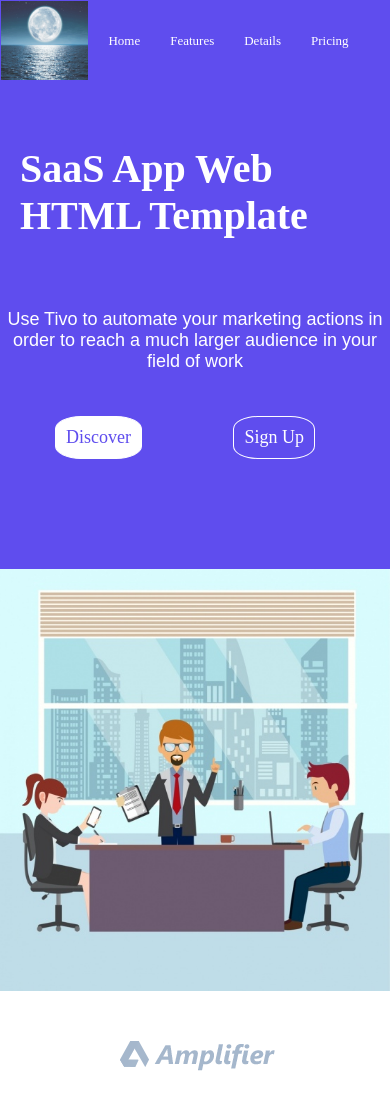
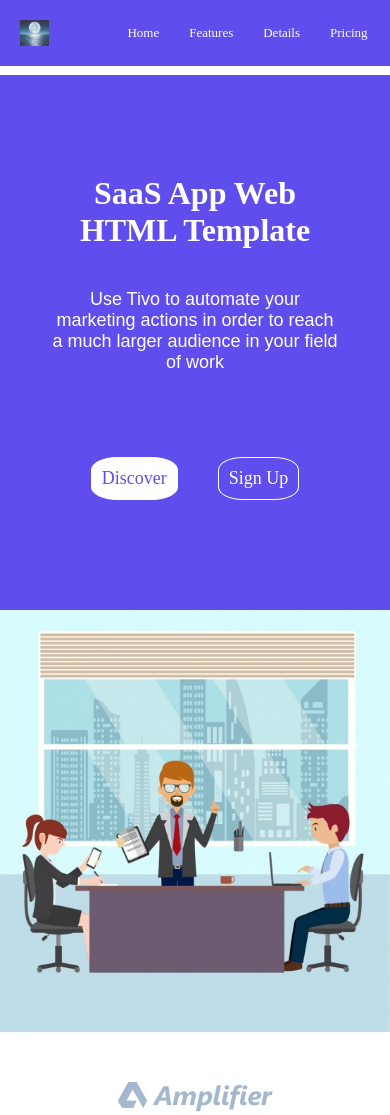
Before and after one commit to BrunoFred/tivo-training-website, a plain HTML site: page index.html in a window 390 px wide. Shown: the top 1115 px of the page. Drawn offline with Linux system fonts and the light colour scheme.

Commit message:
responsivo 800,1200

```diff
--- a/css/index.css
+++ b/css/index.css
@@ -213,15 +213,12 @@ a {
     margin-bottom: 2rem;
 }
 
+                                /* Screen 400px */
+
 @media only screen and (max-width: 400px) {
-    *  {
-        margin: 0;
-        padding: 0;
-    }
-
     .nav {
         background-color: #5f4dee;
-        padding: 1px;
+        padding: 20px;
         display: flex;
         justify-content: space-between;
         align-items: center;
@@ -231,7 +228,7 @@ a {
 
     nav ul {
         display: flex;
-        justify-content: right;
+        justify-content: center;
         margin-right: 50px;
     }
 
@@ -292,7 +289,6 @@ a {
     .left-text p{
         text-align: center;
         font-family: 'Quicksand', sans-serif;
-
         font-size: 1.125rem;
         margin-bottom: 2.125rem;
         color: white;
@@ -374,3 +370,143 @@ a {
         padding: 0px 0px 0px 0px;
     }
 }
+
+@media only screen and (max-width: 800px) {
+    .nav{
+        padding: 20px;
+    }
+
+    .logo img{
+        width: 20%;
+    }
+
+    .left-text h1{
+        padding: 100px 50px 0px 50px;
+        font-size: 2rem;
+        text-align: center;
+    }
+
+    .left-text p{
+        padding: 40px 50px;
+    }
+
+    .button{
+        justify-content: center;
+    }
+
+    .discover-button, .signup-button{
+        margin: 10px 20px;
+    }
+
+    .img-div{
+        display: grid;
+        grid-column-start: 1;
+        grid-column-end: 12;
+        justify-content: center;
+    }
+
+    .clients{
+        display: flex;
+        justify-content: center;
+    }
+
+    .container-image .image{
+        display: grid;
+        margin-left: auto;
+        margin-right: auto;
+        width: 50%;
+    }
+
+    .featuring-title{
+        text-align: center;
+    }
+
+    .container-footer{
+        display: block;
+    }
+
+    .featuring-text{
+        text-align: center;
+    }
+
+    .footer-title, .footer-text{
+        justify-content: left;
+        padding: 0px 0px 0px 30px;
+    }
+
+}
+
+/* @media only screen and (max-width: 1200px) {
+    .nav{
+        padding: 15px;
+    }
+
+    .logo img{
+        width: 20%;
+    }
+
+    .left-text h1{
+        padding: 100px 50px 0px 50px;
+        font-size: 2rem;
+        text-align: left;
+    }
+
+    .left-text p{
+        text-align: left;
+        padding: 40px 50px;
+    }
+
+    .button{
+        justify-content: left;
+    }
+
+    .discover-button, .signup-button{
+        margin: 10px 20px;
+    }
+
+    .img-div{
+        display: grid;
+        grid-column-start: 6;
+        grid-column-end: 12;
+        justify-content: center;
+    }
+
+    .clients{
+        display: flex;
+        justify-content: center;
+    }
+
+    .container-features{
+        display: grid;
+        grid-template-columns: 1fr 1fr 1fr;
+        padding-top: 50px;
+        padding-bottom: 50px;
+    }
+
+    .container-image .image{
+        display: grid;
+        margin-left: auto;
+        margin-right: auto;
+        width: 50%;
+    }
+
+    .featuring-title{
+        text-align: center;
+    }
+
+    .featuring-text{
+        text-align: center;
+    }
+
+    .container-footer{
+        display: grid;
+        grid-template-columns: 1fr 1fr 1fr;
+        padding-top: 50px;
+        background-color: #5f4dee;
+    }
+
+    .footer-title, .footer-text{
+        justify-content: left;
+        padding: 0px 0px 0px 30px;
+    }
+} */
--- a/index.html
+++ b/index.html
@@ -36,13 +36,12 @@
                         <a href="#" class="signup-button">Sign Up</a>
                     </div>
                 </div>
+
                 <div class="img-div">
                     <img class="right-image" src="./imgs/working.jpg">
                 </div>
             </div>
 
-
-            <div>
                 <div class="clients">
                     <img class="amplifier" src="imgs/amplifier.png">
                    <!--<img class="upstart" src="imgs/upstart.png">-->
@@ -147,7 +146,6 @@
                         </div>
                     </div>
                 </section>
-
             </section>
     </section>
 </body>
```
